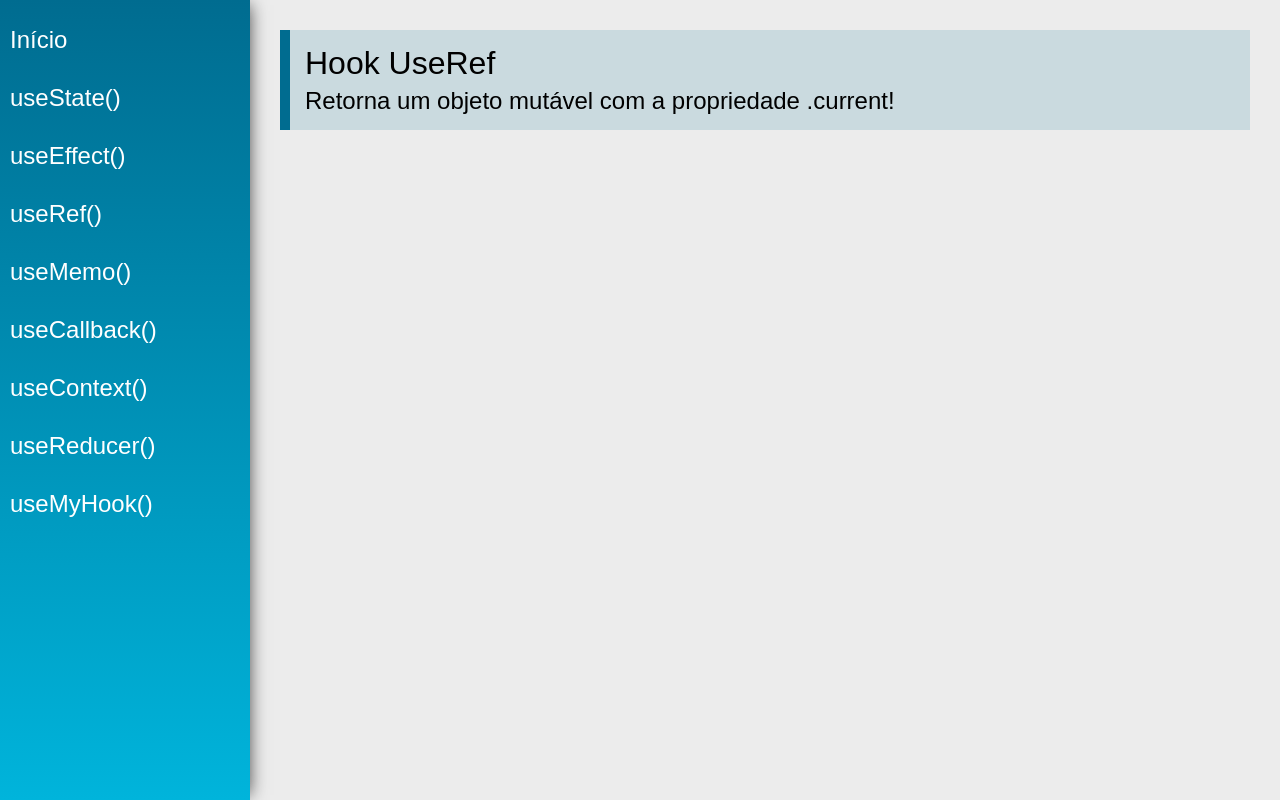
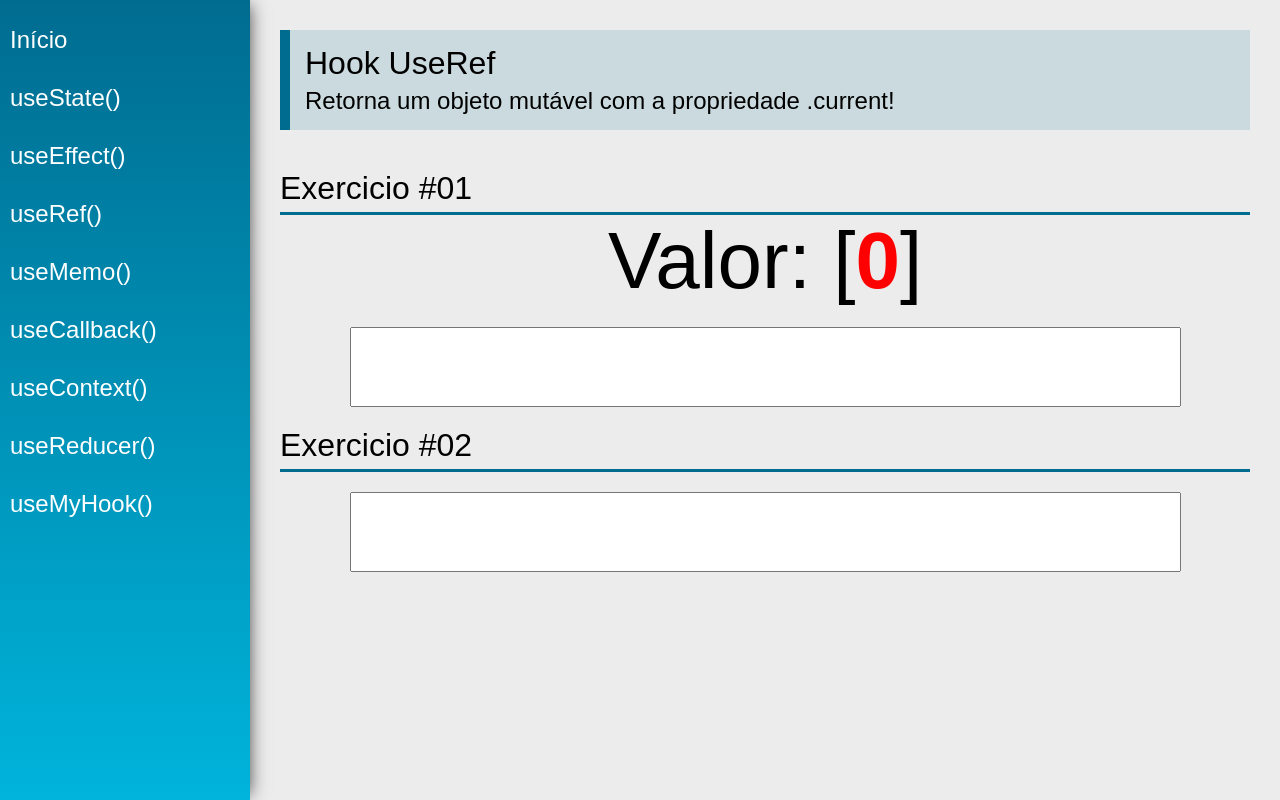
Before and after one commit to giovanne-aquino-clear/react-4-hooks, a React (Create React App) app: page /useRef in a window 1280 px wide. Built offline with nearby package versions, Linux system fonts and the light colour scheme.

Commit message:
useRef #01 count digits

```diff
--- a/src/views/examples/UseRef.jsx
+++ b/src/views/examples/UseRef.jsx
@@ -1,13 +1,48 @@
-import React from 'react'
+import React, { useEffect, useRef,useState } from 'react'
 import PageTitle from '../../components/layout/PageTitle'
+import SectionTitle from '../../components/layout/SectionTitle'
 
 const UseRef = (props) => {
+    const [value1, setValue1] = useState("")
+    const [value2, setValue2] = useState("")
+    const count = useRef(0)
+    const myInput1 = useRef(null)
+    const myInput2 = useRef(null)
+    console.log(myInput1.current)
+
+
+    useEffect(function(){
+        count.current = count.current + 1
+
+    }, [value1, value2])
+
     return (
         <div className="UseRef">
             <PageTitle
                 title="Hook UseRef"
-                subtitle="Retorna um objeto mutável com a propriedade .current!"
-            />
+                subtitle="Retorna um objeto mutável com a propriedade .current!"/>
+
+            <SectionTitle title = "Exercicio #01"/>
+            <div className="center">
+                <div>
+                <span className="text">Valor: </span>
+                <span className="text">{value1}[</span>
+                <span className="text red">{count.current}</span>
+                <span className="text">]</span>
+
+                </div>
+                <input type="text" className="input"
+                   ref={myInput1}
+                   value={value1} onChange = {e => setValue1(e.target.value)} />
+
+            </div>
+             <SectionTitle title = "Exercicio #02" />
+            <div className="center">
+                <input type="text" className="input"
+                    ref={myInput2}
+                    value={value2} onChange={e => setValue2 (e.target)}/>
+            </div>
+
         </div>
     )
 }
```
